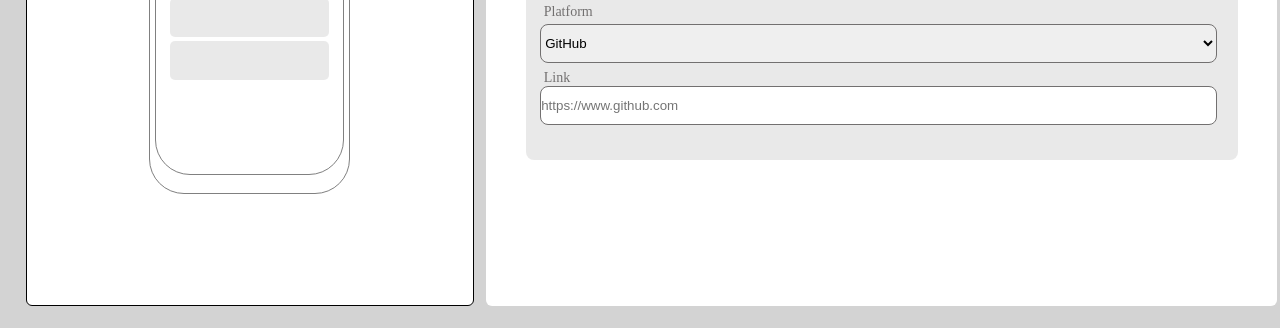
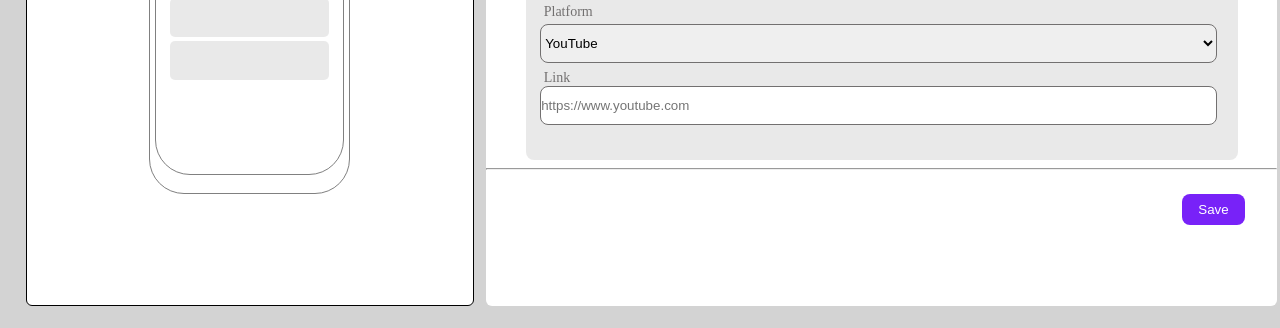
Before and after one commit to ensarsagkal/calisma, a plain HTML site: page grup4/index.html in a window 1280 px wide. Shown: the part 472-800 px from the top of the page. Drawn offline with Linux system fonts and the light colour scheme.

Commit message:
end of the project

```diff
--- a/grup4/index.html
+++ b/grup4/index.html
@@ -118,7 +118,7 @@
 
                  GitHub
             </option>
-            <option value="YouTube">
+            <option selected value="YouTube">
                 YouTube
             </option>
             <option value="LinkedIn">
@@ -133,8 +133,10 @@
 
         </select>
         <label class="label2" for="label2">Link</label>
-        <input type="url" name="label2" id="label2" placeholder="https://www.github.com">
+        <input type="url" name="label2" id="label2" placeholder="https://www.youtube.com">
     </article>
+    <hr>
+    <button class="btn2">Save</button>
 
 </section>
 
--- a/grup4/style.css
+++ b/grup4/style.css
@@ -342,3 +342,19 @@ text-shadow: 1px 0 1px;
   border:1px solid rgb(114, 112, 112);
 
 }
+
+
+.btn2{
+  margin-left: 88%;
+  margin-top: 3%;
+  padding: 1% 2%;
+  border-radius: 8px;
+  color: white;
+  background-color: rgb(120,34, 248);
+  border: none;
+
+}
+.btn2:hover{
+  transform: scale(1.1);
+
+}
```
